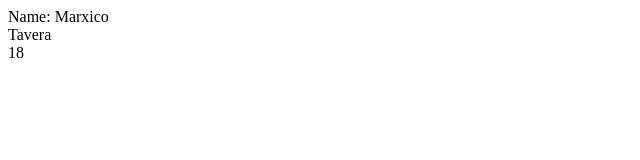
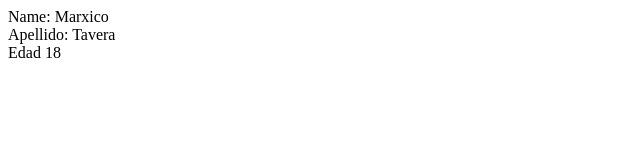
Before and after one commit to marxico/json-ajax, a plain HTML site: page docs/index.html in a window 1280 px wide. Shown: the full height of the page, 0-640 px from the left. Drawn offline with Linux system fonts and the light colour scheme.

Commit message:
Agregando opciones

```diff
--- a/docs/index.html
+++ b/docs/index.html
@@ -13,8 +13,9 @@
             url: "file.json",
             success: function( result ) {
                 $("#name").html('Name: ' + result.name);
-                $("#lastname").html(result.lastName);
-                $("#age").html(result.age);
+                $("#lastname").html("Apellido: " + result.lastName);
+                $("#age").html("Edad " + result.age);
+                $("address").html("Edad " + result.age);
             },
             error: function( err ) {
                 console.log('error',err);
```
